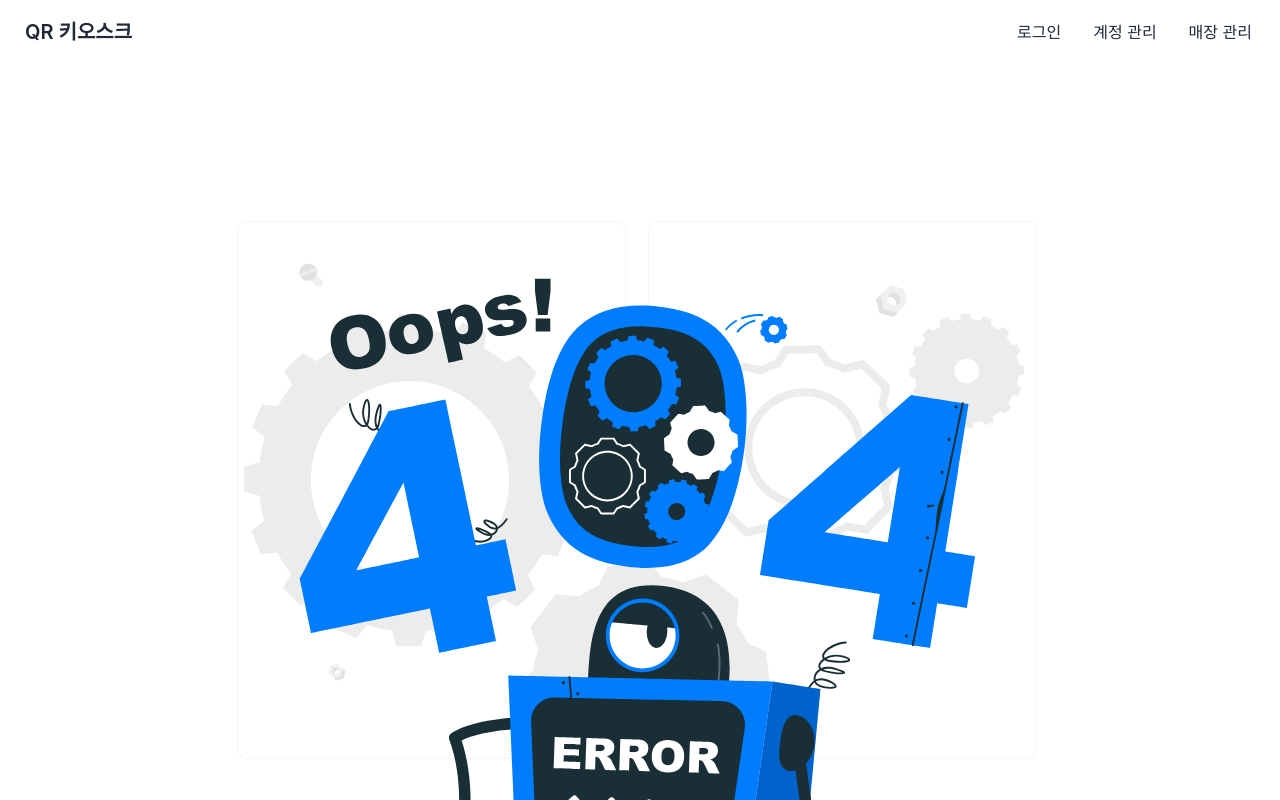
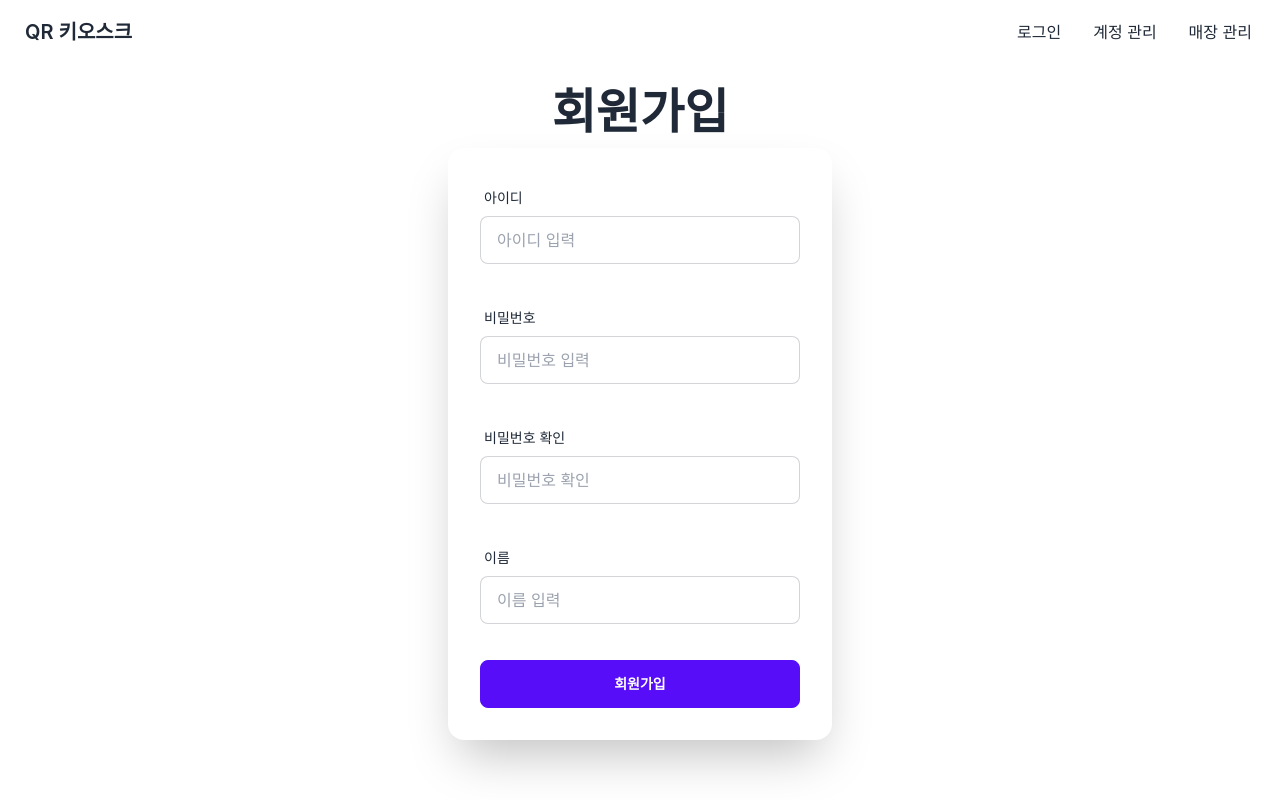
Before and after one commit to jadru/qr-kiosk, a React (Vite) app in the folder apps/frontend/: page /signup in a window 1280 px wide. Shown: the top 800 px of the page. Built offline with nearby package versions, Linux system fonts and the light colour scheme; no server answers; a web font is replaced by a local one.

Commit message:
feat: 회원가입 ui

```diff
--- a/apps/frontend/src/App.tsx
+++ b/apps/frontend/src/App.tsx
@@ -7,6 +7,7 @@ import {
   StoreManagement,
   TossPay,
   TossPaySuccess,
+  Signup,
 } from './pages';
 import { createBrowserRouter, RouterProvider } from 'react-router-dom';
 import { ErrorScreen } from './components';
@@ -41,6 +42,10 @@ const router = createBrowserRouter([
     path: '/order/success',
     element: <TossPaySuccess />,
   },
+  {
+    path: '/signup',
+    element: <Signup />,
+  },
 ]);
 
 function App() {
--- /dev/null
+++ b/apps/frontend/src/pages/Signup/Signup.tsx
@@ -0,0 +1,125 @@
+import React from 'react';
+import { useForm, SubmitHandler } from 'react-hook-form';
+import { SignupSchema } from './SignupSchema';
+import { yupResolver } from '@hookform/resolvers/yup';
+import { NormalLayout, ErrorMessage } from '@src/components';
+
+type SignupInputType = {
+  username: string;
+  password: string;
+  passwordCheck: string;
+  name: string;
+  birthday: string;
+  email: string;
+};
+
+export const Signup = () => {
+  const {
+    register,
+    handleSubmit,
+    watch,
+    formState: { isSubmitting, errors },
+  } = useForm<SignupInputType>({
+    mode: 'all',
+    reValidateMode: 'onChange',
+    resolver: yupResolver(SignupSchema),
+  });
+  const onSubmit: SubmitHandler<SignupInputType> = (data) => console.log(data);
+  return (
+    <NormalLayout>
+      <div className="flex self-center items-center flex-col space-y-3">
+        <div className="text-center lg:text-left">
+          <h1 className="text-5xl font-bold">회원가입</h1>
+        </div>
+        <form
+          onSubmit={handleSubmit(onSubmit)}
+          className="card flex-shrink-0 w-full max-w-sm shadow-2xl bg-base-100"
+        >
+          <div className="card-body">
+            <div className="form-control">
+              <label className="label">
+                <span className="label-text">아이디</span>
+              </label>
+              <input
+                type="text"
+                placeholder="아이디 입력"
+                className="input input-bordered"
+                {...register('username')}
+              />
+              <ErrorMessage>{errors.username?.message}</ErrorMessage>
+            </div>
+            <div className="form-control">
+              <label className="label">
+                <span className="label-text">비밀번호</span>
+              </label>
+              <input
+                type="password"
+                placeholder="비밀번호 입력"
+                className="input input-bordered"
+                {...register('password')}
+              />
+              <ErrorMessage>{errors.password?.message}</ErrorMessage>
+            </div>
+            <div className="form-control">
+              <label className="label">
+                <span className="label-text">비밀번호 확인</span>
+              </label>
+              <input
+                type="password"
+                placeholder="비밀번호 확인"
+                className="input input-bordered"
+                {...register('passwordCheck')}
+              />
+              <ErrorMessage>{errors.passwordCheck?.message}</ErrorMessage>
+            </div>
+            <div className="form-control">
+              <label className="label">
+                <span className="label-text">이름</span>
+              </label>
+              <input
+                type="text"
+                placeholder="이름 입력"
+                className="input input-bordered"
+                {...register('name')}
+              />
+              <ErrorMessage>{errors.name?.message}</ErrorMessage>
+              {/* </div>
+            <div className="form-control">
+              <label className="label">
+                <span className="label-text">생년월일</span>
+              </label>
+              <input
+                type="text"
+                placeholder="생년월일 입력"
+                className="input input-bordered"
+                {...register('birthday')}
+              />
+              <ErrorMessage>{errors.birthday?.message}</ErrorMessage>
+            </div>
+            <div className="form-control">
+              <label className="label">
+                <span className="label-text">이메일</span>
+              </label>
+              <input
+                type="text"
+                placeholder="이메일 입력"
+                className="input input-bordered"
+                {...register('email')}
+              />
+              <ErrorMessage>{errors.email?.message}</ErrorMessage> */}
+            </div>
+            <div className="form-control">
+              <button
+                type="submit"
+                className="btn btn-primary w-full"
+                disabled={isSubmitting}
+              >
+                회원가입
+              </button>
+            </div>
+          </div>
+        </form>
+      </div>
+    </NormalLayout>
+  );
+};
--- /dev/null
+++ b/apps/frontend/src/pages/Signup/SignupSchema.ts
@@ -0,0 +1,34 @@
+import * as yup from 'yup';
+
+export const SignupSchema = yup
+  .object({
+    username: yup.string().required('아이디를 입력해주세요'),
+    password: yup
+      .string()
+      .required('비밀번호를 입력해주세요')
+      .min(8, '8-16자 영문 대소문자, 숫자, 특수문자를 1개씩 포함해주세요')
+      .max(16, '8-16자 영문 대소문자, 숫자, 특수문자를 1개씩 포함해주세요')
+      .matches(
+        /^(?=.*[a-z])(?=.*[A-Z])(?=.*[0-9])(?=.*[!@#$%^&*])(?=.{8,16})/,
+        '8-16자 영문 대소문자, 숫자, 특수문자를 1개씩 포함해주세요',
+      ),
+    passwordCheck: yup
+      .string()
+      .required('비밀번호를 확인은 필수입니다')
+      .oneOf([yup.ref('password')], '비밀번호가 일치하지 않습니다'),
+    birthday: yup
+      .string()
+      .required('생년월일을 숫자 6자리를 입력해주세요')
+      .matches(/^[0-9]{6}$/, '생년월일을 숫자 6자리를 입력해주세요')
+      .min(6, '생년월일을 숫자 6자리를 입력해주세요')
+      .max(6, '생년월일을 숫자 6자리를 입력해주세요'),
+    name: yup.string().required('이름을 입력해주세요'),
+    email: yup
+      .string()
+      .required('이메일을 입력해주세요')
+      .matches(
+        /^[a-zA-Z0-9]+@[a-zA-Z0-9]+\.[A-Za-z]+$/,
+        '이메일 형식이 올바르지 않습니다',
+      ),
+  })
+  .required();
--- a/apps/frontend/src/pages/index.ts
+++ b/apps/frontend/src/pages/index.ts
@@ -5,4 +5,14 @@ import { Login } from './Login/Login';
 import { Main } from './Main/Main';
 import { TossPay } from './TossPay/payment';
 import { TossPaySuccess } from './TossPay/paysuccess';
-export { Main, Login, StoreManagement, Order, OrderList, TossPay, TossPaySuccess };
+import { Signup } from './Signup/Signup';
+export {
+  Main,
+  Login,
+  StoreManagement,
+  Order,
+  OrderList,
+  TossPay,
+  TossPaySuccess,
+  Signup,
+};
```
